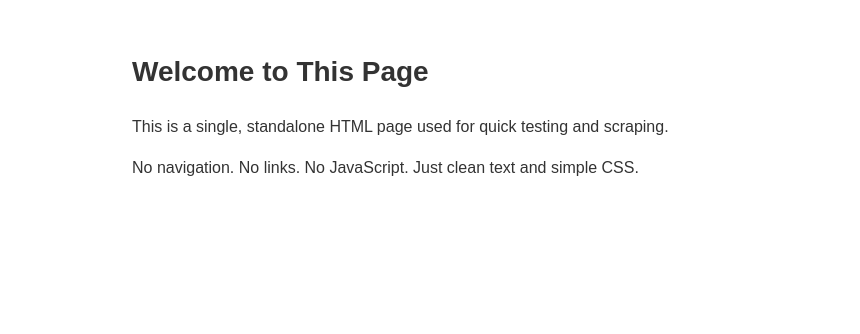
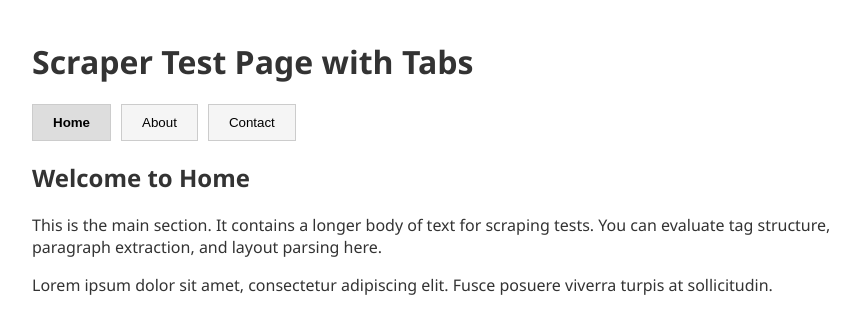
Before and after one commit to khushboo1622/minimal-html-page, a plain HTML site: page index.html in a window 1280 px wide. Shown: the whole page, without its empty margins (208-1068 px from the left). Drawn offline with Linux system fonts and the light colour scheme.

Commit message:
Update index.html

```diff
--- a/index.html
+++ b/index.html
@@ -2,16 +2,87 @@
 <html lang="en">
 <head>
   <meta charset="UTF-8">
-  <title>Minimal Page</title>
+  <title>Simple Tabs Page</title>
   <style>
-    body { font-family: Arial, sans-serif; max-width: 600px; margin: 50px auto; line-height: 1.6; color: #333; }
-    h1 { font-size: 28px; }
-    p { font-size: 16px; }
+    body {
+      font-family: 'Segoe UI', sans-serif;
+      max-width: 800px;
+      margin: 40px auto;
+      padding: 0 20px;
+      color: #333;
+    }
+
+    .tabs {
+      display: flex;
+      gap: 10px;
+      margin-bottom: 20px;
+    }
+
+    .tabs button {
+      padding: 10px 20px;
+      border: 1px solid #ccc;
+      background-color: #f5f5f5;
+      cursor: pointer;
+    }
+
+    .tabs button.active {
+      background-color: #ddd;
+      font-weight: bold;
+    }
+
+    .tab-content {
+      display: none;
+    }
+
+    .tab-content.active {
+      display: block;
+    }
+
+    h2 {
+      margin-top: 0;
+    }
   </style>
 </head>
 <body>
-  <h1>Welcome to This Page</h1>
-  <p>This is a single, standalone HTML page used for quick testing and scraping.</p>
-  <p>No navigation. No links. No JavaScript. Just clean text and simple CSS.</p>
+
+  <h1>Scraper Test Page with Tabs</h1>
+
+  <div class="tabs">
+    <button onclick="showTab('home')" class="active">Home</button>
+    <button onclick="showTab('about')">About</button>
+    <button onclick="showTab('contact')">Contact</button>
+  </div>
+
+  <div id="home" class="tab-content active">
+    <h2>Welcome to Home</h2>
+    <p>This is the main section. It contains a longer body of text for scraping tests. You can evaluate tag structure, paragraph extraction, and layout parsing here.</p>
+    <p>Lorem ipsum dolor sit amet, consectetur adipiscing elit. Fusce posuere viverra turpis at sollicitudin.</p>
+  </div>
+
+  <div id="about" class="tab-content">
+    <h2>About</h2>
+    <p>This tab contains two short lines.</p>
+    <p>Just enough for scraping test.</p>
+  </div>
+
+  <div id="contact" class="tab-content">
+    <h2>Contact</h2>
+    <p>Email: example@example.com</p>
+    <p>Phone: +91-00000-00000</p>
+  </div>
+
+  <script>
+    function showTab(tabId) {
+      document.querySelectorAll('.tab-content').forEach(div => {
+        div.classList.remove('active');
+      });
+      document.querySelectorAll('.tabs button').forEach(btn => {
+        btn.classList.remove('active');
+      });
+      document.getElementById(tabId).classList.add('active');
+      event.target.classList.add('active');
+    }
+  </script>
+
 </body>
 </html>
```
